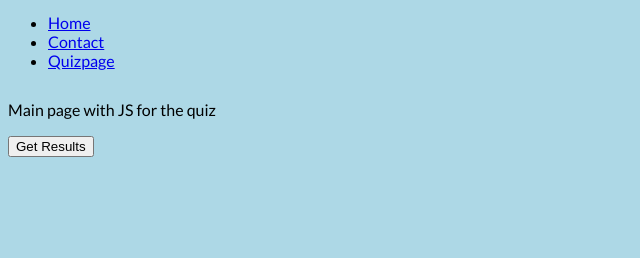
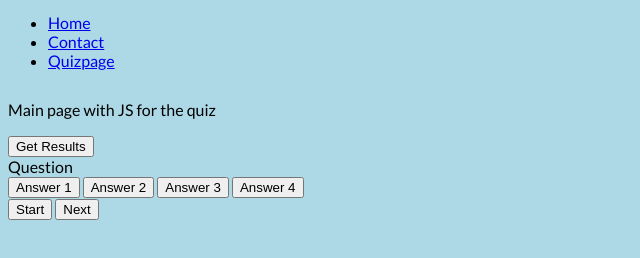
Before and after one commit to MJRidder/QuizPrep, a plain HTML site: page quizpage.html in a window 1280 px wide. Shown: the part 104-362 px from the top of the page, without its empty margins (0-640 px from the left). Drawn offline with Linux system fonts and the light colour scheme.

Commit message:
added html btn base layout

```diff
--- a/quizpage.html
+++ b/quizpage.html
@@ -43,6 +43,20 @@
         <button id="submit">Get Results</button>
     <div id="results"></div>
 
+
+    <div class="quiz-area"></div>
+        <div id="question-area" class="hide"></div>
+            <div id="question">Question</div>
+            <div id="answer-buttons" class="btn-grid"></div>
+            <button class="btn">Answer 1</button>
+            <button class="btn">Answer 2</button>
+            <button class="btn">Answer 3</button>
+            <button class="btn">Answer 4</button>
+
+        <div class="controls-btn"></div>
+        <button id="start-btn" class="start-btn btn">Start</button>
+        <button id="next-btn" class="next-btn btn">Next</button>
+
     <script src="assets/js/script.js"></script>
 </body>
 
```
